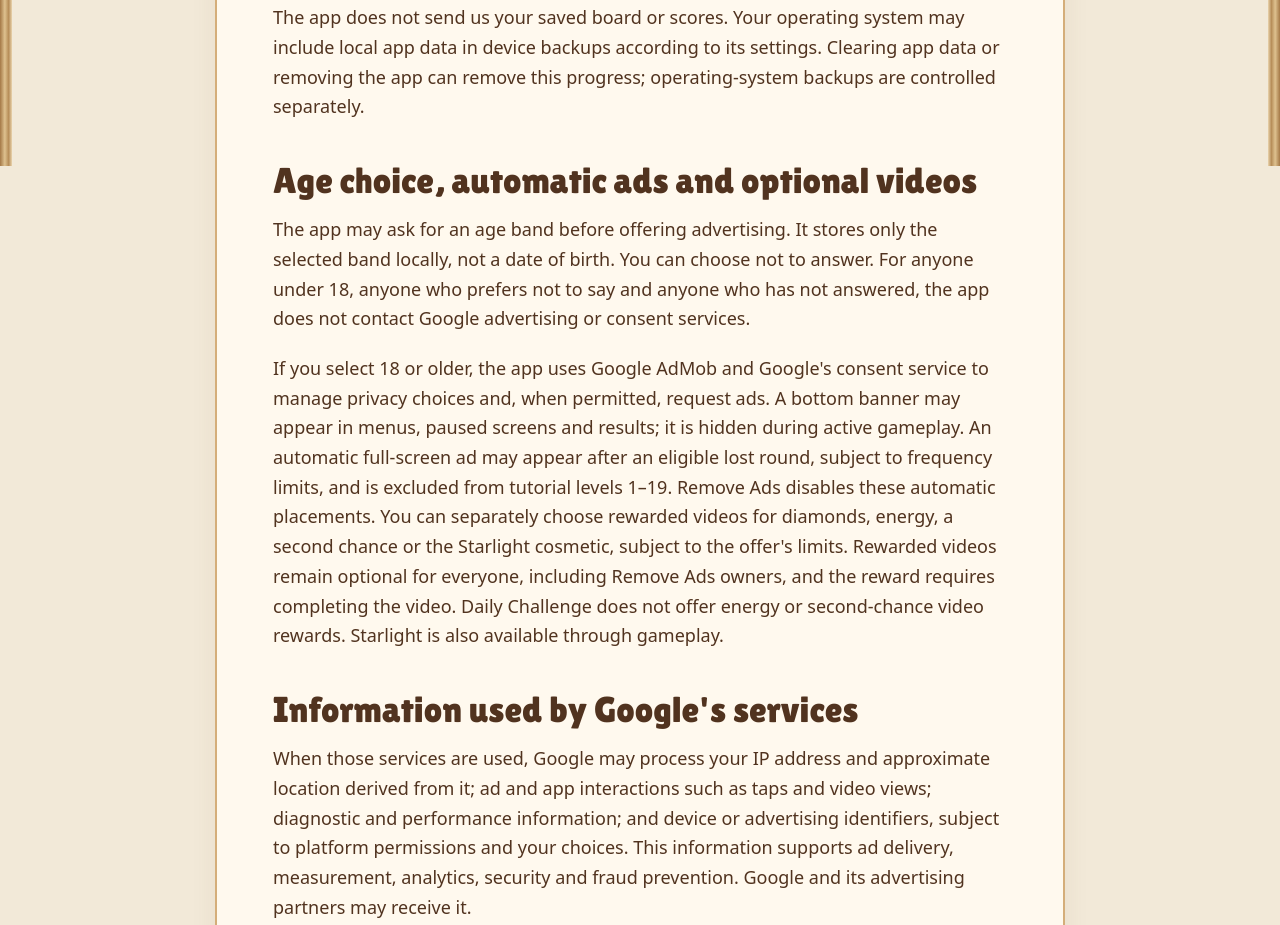
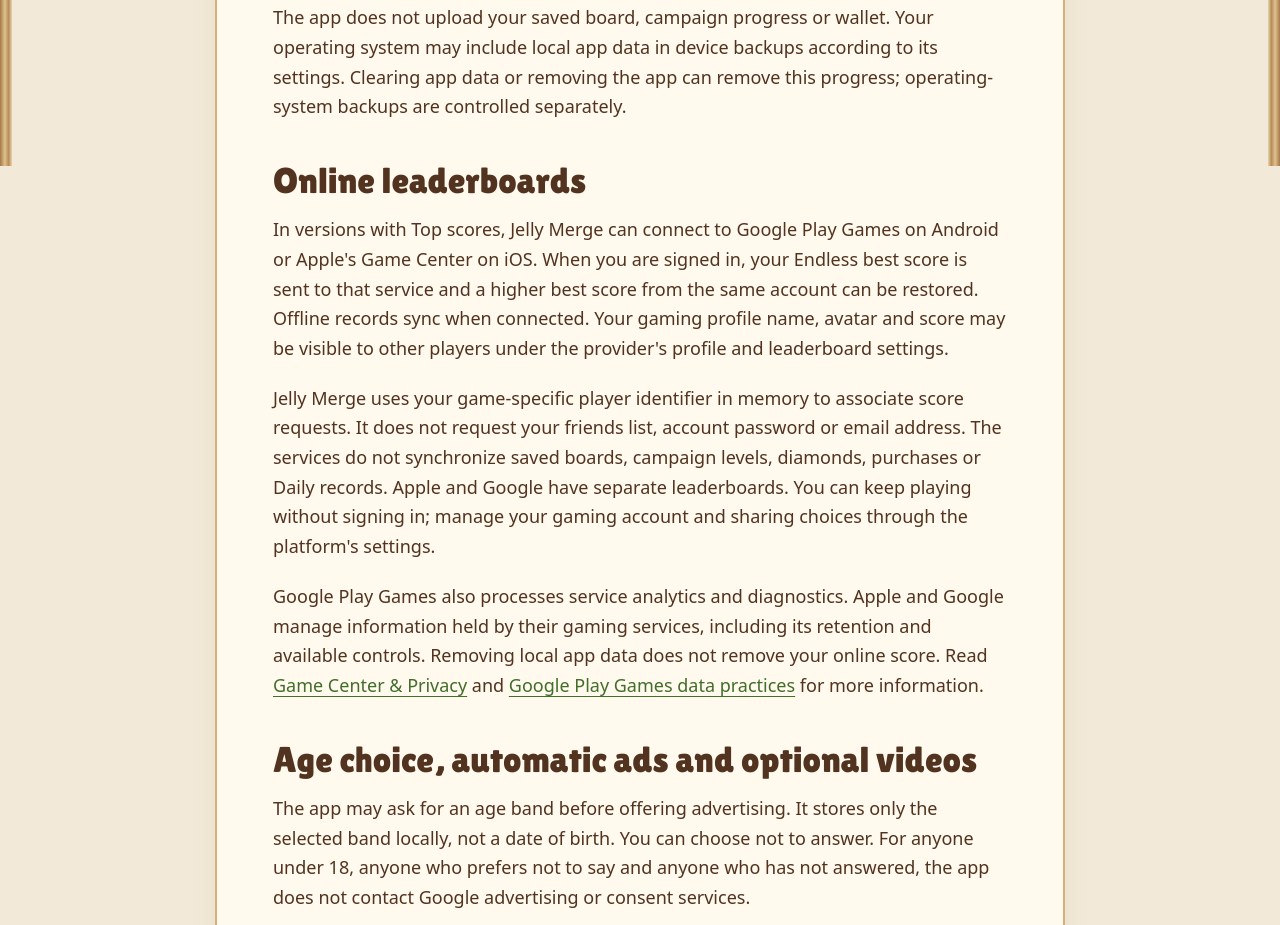
Before and after one commit to andreirad15/andreirad15.github.io, a plain HTML site: page jelly-merge/privacy.html in a window 1280 px wide. Shown: the part 634-1559 px from the top of the page. Drawn offline with Linux system fonts and the light colour scheme.

Commit message:
Explain Jelly platform leaderboards and local progress limits

```diff
--- a/jelly-merge/privacy.html
+++ b/jelly-merge/privacy.html
@@ -1,12 +1,13 @@
 <!doctype html><html lang="en"><head><meta charset="utf-8"><meta name="viewport" content="width=device-width,initial-scale=1"><meta name="theme-color" content="#f2e9d8"><title>Privacy policy — Jelly Merge</title><meta name="description" content="How Jelly Merge handles local game progress, age choices, advertising, support messages and this website."><link rel="stylesheet" href="styles.css"><link rel="canonical" href="https://andreirad15.github.io/jelly-merge/privacy.html"></head>
 <body><a class="skip" href="#main">Skip to content</a><header class="site-header"><a class="brand" href="index.html">Jelly Merge</a><nav aria-label="Main navigation"><a href="index.html">The game</a><a href="support.html">Support</a><a href="privacy.html" aria-current="page">Privacy</a></nav></header>
-<main id="main" class="board document"><h1>Privacy policy</h1><p class="updated">Updated 1 October 2026 · Jelly Merge for Android and iOS</p><p>Jelly Merge is provided by Eugen-Andrei Rad, publishing as Andrei Rad, in Romania. For privacy questions or requests, email <a href="mailto:andrei@age-one.com?subject=Jelly%20Merge%20privacy">andrei@age-one.com</a>.</p>
-<h2>Your game stays on your device</h2><p>Jelly Merge stores game progress, scores, discoveries, settings, cosmetic unlocks and saved rounds locally. Saved rounds include the board and the information needed to continue playing. We do not operate game accounts, cloud saves, online leaderboards or a game-data backend. An optional one-time Remove Ads purchase removes automatic ads, including banners and automatic full-screen ads, and unlocks the Starlight cosmetic. Optional rewarded videos remain available when you choose them.</p><p>The app does not send us your saved board or scores. Your operating system may include local app data in device backups according to its settings. Clearing app data or removing the app can remove this progress; operating-system backups are controlled separately.</p>
+<main id="main" class="board document"><h1>Privacy policy</h1><p class="updated">Updated 4 October 2026 · Jelly Merge for Android and iOS</p><p>Jelly Merge is provided by Eugen-Andrei Rad, publishing as Andrei Rad, in Romania. For privacy questions or requests, email <a href="mailto:andrei@age-one.com?subject=Jelly%20Merge%20privacy">andrei@age-one.com</a>.</p>
+<h2>Your game stays on your device</h2><p>Jelly Merge stores game progress, scores, discoveries, settings, cosmetic unlocks and saved rounds locally. Saved rounds include the board and the information needed to continue playing. We do not operate separate game accounts, cloud saves or a game-data backend. An optional one-time Remove Ads purchase removes automatic ads, including banners and automatic full-screen ads, and unlocks the Starlight cosmetic. Optional rewarded videos remain available when you choose them.</p><p>The app does not upload your saved board, campaign progress or wallet. Your operating system may include local app data in device backups according to its settings. Clearing app data or removing the app can remove this progress; operating-system backups are controlled separately.</p>
+<h2>Online leaderboards</h2><p>In versions with Top scores, Jelly Merge can connect to Google Play Games on Android or Apple's Game Center on iOS. When you are signed in, your Endless best score is sent to that service and a higher best score from the same account can be restored. Offline records sync when connected. Your gaming profile name, avatar and score may be visible to other players under the provider's profile and leaderboard settings.</p><p>Jelly Merge uses your game-specific player identifier in memory to associate score requests. It does not request your friends list, account password or email address. The services do not synchronize saved boards, campaign levels, diamonds, purchases or Daily records. Apple and Google have separate leaderboards. You can keep playing without signing in; manage your gaming account and sharing choices through the platform's settings.</p><p>Google Play Games also processes service analytics and diagnostics. Apple and Google manage information held by their gaming services, including its retention and available controls. Removing local app data does not remove your online score. Read <a href="https://www.apple.com/legal/privacy/data/en/game-center/">Game Center &amp; Privacy</a> and <a href="https://developer.android.com/games/pgs/data-collection">Google Play Games data practices</a> for more information.</p>
 <h2>Age choice, automatic ads and optional videos</h2><p>The app may ask for an age band before offering advertising. It stores only the selected band locally, not a date of birth. You can choose not to answer. For anyone under 18, anyone who prefers not to say and anyone who has not answered, the app does not contact Google advertising or consent services.</p><p>If you select 18 or older, the app uses Google AdMob and Google's consent service to manage privacy choices and, when permitted, request ads. A bottom banner may appear in menus, paused screens and results; it is hidden during active gameplay. An automatic full-screen ad may appear after an eligible lost round, subject to frequency limits, and is excluded from tutorial levels 1–19. Remove Ads disables these automatic placements. You can separately choose rewarded videos for diamonds, energy, a second chance or the Starlight cosmetic, subject to the offer's limits. Rewarded videos remain optional for everyone, including Remove Ads owners, and the reward requires completing the video. Daily Challenge does not offer energy or second-chance video rewards. Starlight is also available through gameplay.</p>
-<h2>Information used by Google's services</h2><p>When those services are used, Google may process your IP address and approximate location derived from it; ad and app interactions such as taps and video views; diagnostic and performance information; and device or advertising identifiers, subject to platform permissions and your choices. This information supports ad delivery, measurement, analytics, security and fraud prevention. Google and its advertising partners may receive it.</p><p>Non-personalized ads can still use data and identifiers for purposes such as measurement and fraud prevention. They do not mean that no information leaves your device. Read the <a href="https://policies.google.com/privacy">Google Privacy Policy</a> and <a href="https://policies.google.com/technologies/ads">Google's advertising information</a> for its processing, retention and controls.</p><p>Where consent is required, the app asks through Google's consent form before requesting ads. Privacy choices are accessible from Skins or Settings when required or available for your region and consent state. Your device also provides advertising privacy controls. Withdrawing consent affects future processing; it does not undo processing that has already occurred.</p>
+<h2>Information used by Google's advertising services</h2><p>When those services are used, Google may process your IP address and approximate location derived from it; ad and app interactions such as taps and video views; diagnostic and performance information; and device or advertising identifiers, subject to platform permissions and your choices. This information supports ad delivery, measurement, analytics, security and fraud prevention. Google and its advertising partners may receive it.</p><p>Non-personalized ads can still use data and identifiers for purposes such as measurement and fraud prevention. They do not mean that no information leaves your device. Read the <a href="https://policies.google.com/privacy">Google Privacy Policy</a> and <a href="https://policies.google.com/technologies/ads">Google's advertising information</a> for its processing, retention and controls.</p><p>Where consent is required, the app asks through Google's consent form before requesting ads. Privacy choices are accessible from Skins or Settings when required or available for your region and consent state. Your device also provides advertising privacy controls. Withdrawing consent affects future processing; it does not undo processing that has already occurred.</p>
 <h2>Optional purchases</h2><p>Apple App Store or Google Play processes payments using your store account. Jelly Merge does not receive your card number or payment details and does not send purchase receipts to a developer-operated server. The app uses native store purchase records to verify and restore the permanent Remove Ads entitlement, and stores its entitlement locally so it works offline. No Unity Analytics, Unity Authentication or external checkout is used for this purchase.</p><p>Restore purchases is available in the app for the same store account. Purchases do not transfer between Apple and Google accounts. Store purchase records, parental purchase controls and refund requests are managed by the relevant store under the <a href="https://www.apple.com/legal/privacy/">Apple Privacy Policy</a> or <a href="https://policies.google.com/privacy">Google Privacy Policy</a>. An active Remove Ads entitlement prevents new automatic-ad requests. If you choose an optional rewarded video, the app can still request and show that video. The purchase does not erase information previously processed by an advertising provider.</p>
 <h2>If you contact support</h2><p>We receive the email address, message and any attachments you choose to send. We use them to answer you, investigate the reported issue and keep necessary support correspondence. This relies on our legitimate interest in supporting the game and responding to requests. Email delivery and storage involve the email providers used by you and the developer. The app does not send messages or diagnostic attachments automatically.</p>
 <h2>This website</h2><p>This site has no analytics scripts, advertising, embedded social widgets or cookies set by us. Images and fonts are hosted with the site. GitHub Pages hosts it and may process technical request information, including IP addresses, to deliver and secure the service. See the <a href="https://docs.github.com/en/site-policy/privacy-policies/github-general-privacy-statement">GitHub Privacy Statement</a>. Following an external link takes you to that provider's service and privacy practices.</p>
-<h2>Keeping and deleting information</h2><p>Local progress remains on your device until it is replaced or removed. We keep support correspondence for as long as needed to address the request and meet applicable legal obligations, then delete information no longer needed. Google, GitHub and email providers manage their own retention and may process information in countries outside yours, including outside the European Economic Area, under the safeguards described in their policies.</p><p>Depending on applicable law, you may request access, correction, deletion, restriction or portability of personal information we hold, or object to processing. Contact the email above. We cannot access or delete local game data on your behalf, and provider-held data may require a request to that provider. You may also complain to your local data-protection authority, including Romania's ANSPDCP.</p>
+<h2>Keeping and deleting information</h2><p>Local progress remains on your device until it is replaced or removed. We keep support correspondence for as long as needed to address the request and meet applicable legal obligations, then delete information no longer needed. Apple, Google, GitHub and email providers manage their own retention and may process information in countries outside yours, including outside the European Economic Area, under the safeguards described in their policies.</p><p>Depending on applicable law, you may request access, correction, deletion, restriction or portability of personal information we hold, or object to processing. Contact the email above. We cannot access or delete local game data on your behalf, and provider-held data may require a request to that provider. You may also complain to your local data-protection authority, including Romania's ANSPDCP.</p>
 <h2>Children and changes to this policy</h2><p>We do not ask children to provide personal details or use advertising or consent services for age bands below 18. Parents or guardians can contact us if a child has sent personal information by email so we can address it. If the game's data practices change, this page will be updated with a new date and any additional notice or consent required.</p></main>
 <footer class="site-footer"><p>Andrei Rad · Eugen-Andrei Rad, Romania</p><nav aria-label="Footer"><a href="index.html">The game</a><a href="support.html">Get support</a></nav></footer></body></html>
```
